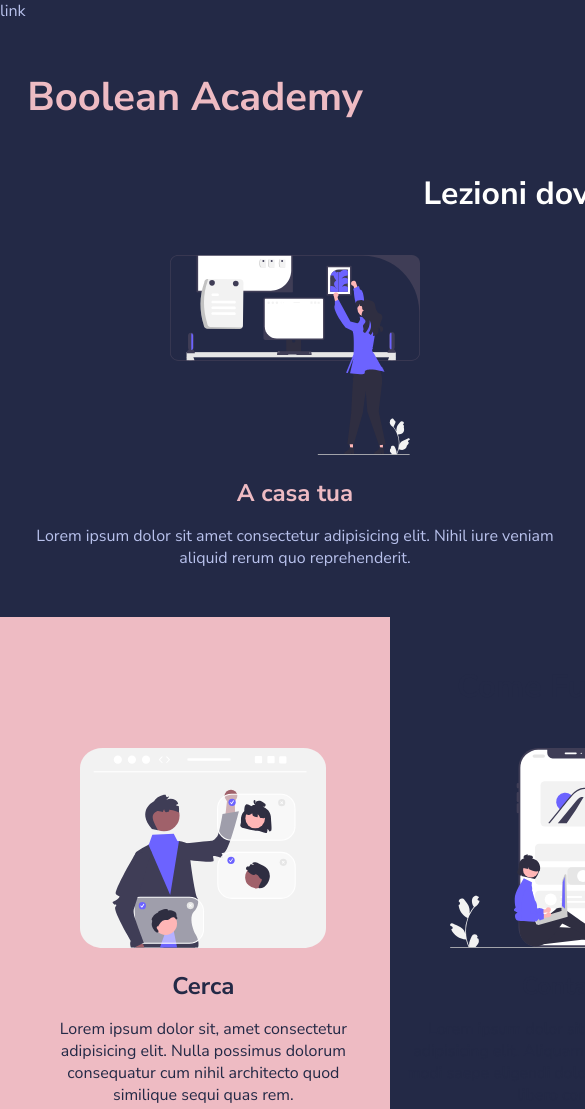
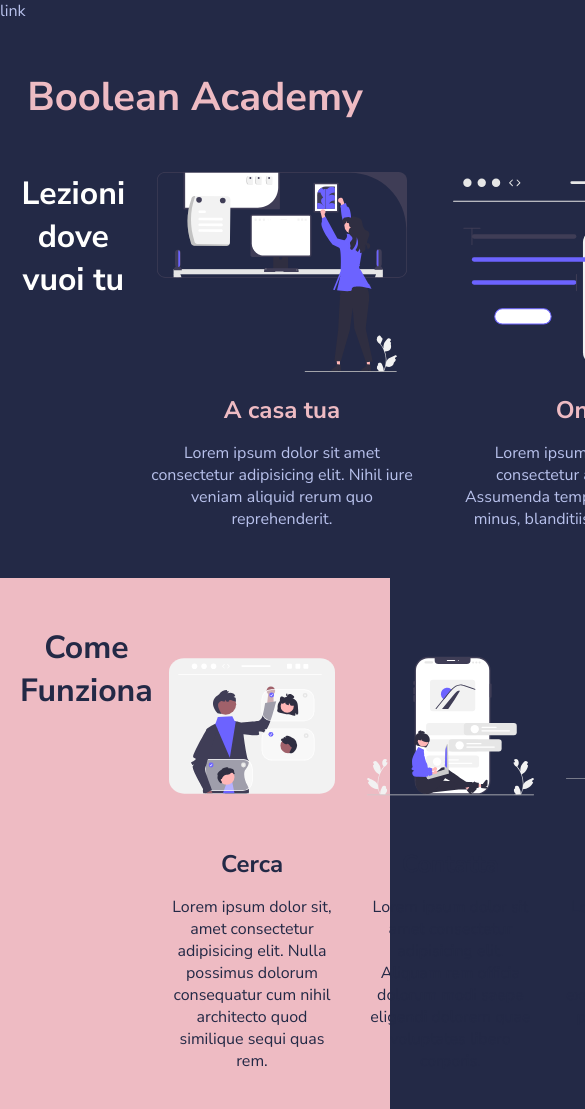
Before and after one commit to LiciaLicari/html-css-resp-wannabe, a plain HTML site: page index.html in a window 390 px wide. Shown: the top 1109 px of the page, 585 px wide, since content can reach past the window. Drawn offline with Linux system fonts and the light colour scheme.

Commit message:
tablet media screen

```diff
--- a/css/style.css
+++ b/css/style.css
@@ -127,3 +127,23 @@
 /************************************************
     SOLUZIONE RESPONSIVE
  ************************************************/
+
+ @media screen and (max-width: 1023px) {
+    .container {
+        max-width: 1024px;
+        display: flex;
+    }
+    h2 {
+        justify-content: center;
+    }
+ }
+
+ @media screen and (max-width: 767px) {
+    .container {
+        max-width: 768px;
+        display: flex;
+    }
+    h2 {
+        justify-content: center;
+    }
+ }
```
